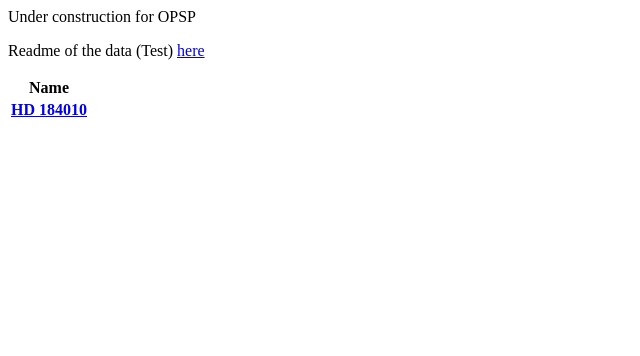
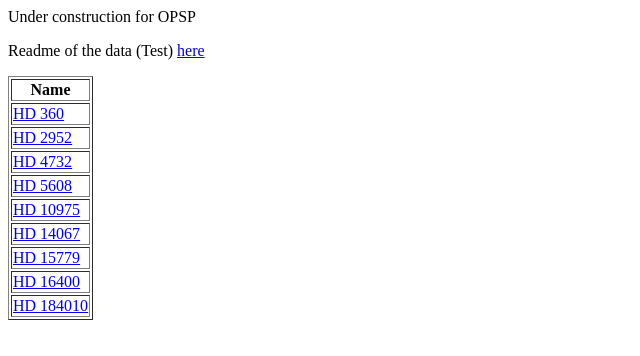
Before and after one commit to okayamapsp/okayamapsp.github.io, a plain HTML site: page index.html in a window 1280 px wide. Shown: the whole page, without its empty margins (0-640 px from the left). Drawn offline with Linux system fonts and the light colour scheme.

Commit message:
Update index.html test multi-rows

```diff
--- a/index.html
+++ b/index.html
@@ -2,11 +2,35 @@
 
 <p>Readme of the data (Test) <a href="data/readme.txt">here</a> </p>
 
-<table>
+<table border="1">
   <tr>
     <th>Name</th>
   </tr>
   <tr>
-    <th><a href="data/HD184010.txt">HD 184010</a></th>
+    <td><a href="data/HD360.txt">HD 360</a></td>
+  </tr>
+  <tr>
+    <td><a href="data/HD2952.txt">HD 2952</a></td>
+  </tr>
+  <tr>
+    <td><a href="data/HD4732.txt">HD 4732</a></td>
+  </tr>
+   <tr>
+    <td><a href="data/HD5608.txt">HD 5608</a></td>
+  </tr>
+   <tr>
+    <td><a href="data/HD10975.txt">HD 10975</a></td>
+  </tr>
+   <tr>
+    <td><a href="data/HD14067.txt">HD 14067</a></td>
+  </tr>
+   <tr>
+    <td><a href="data/HD15779.txt">HD 15779</a></td>
+  </tr>
+   <tr>
+    <td><a href="data/HD16400.txt">HD 16400</a></td>
+  </tr>
+  <tr>
+    <td><a href="data/HD184010.txt">HD 184010</a></td>
   </tr>
 </table>
```
